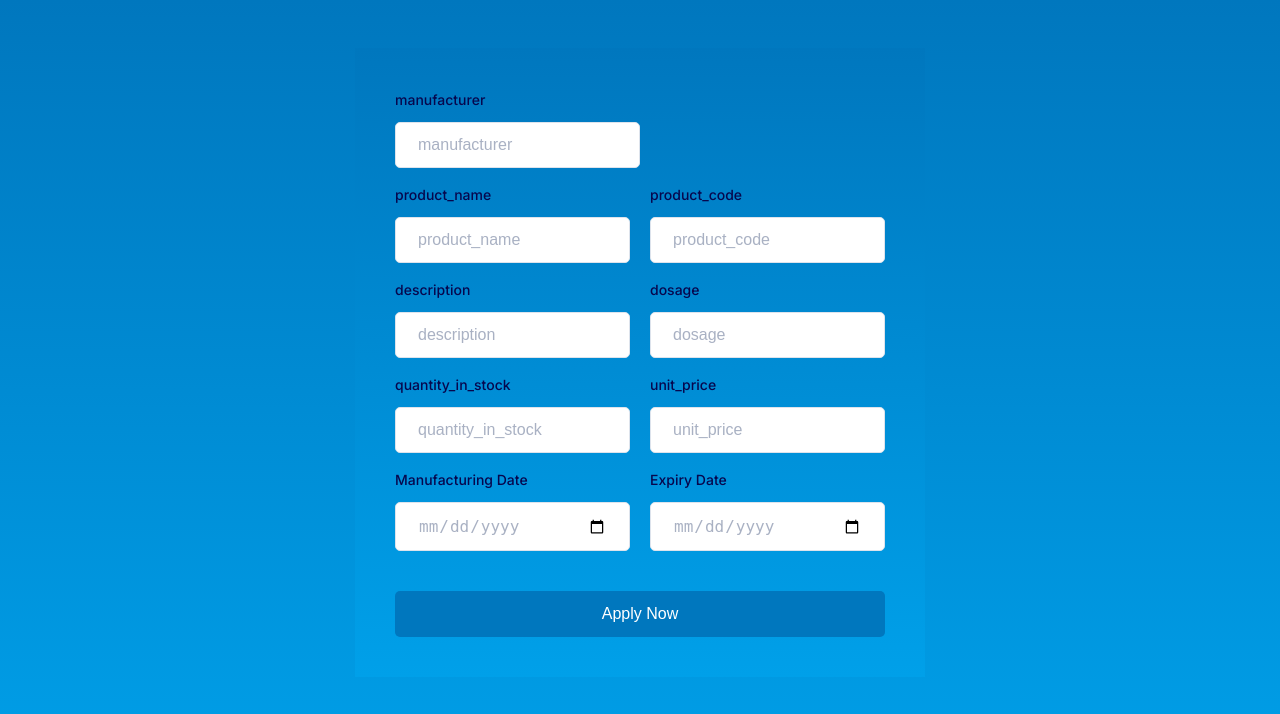
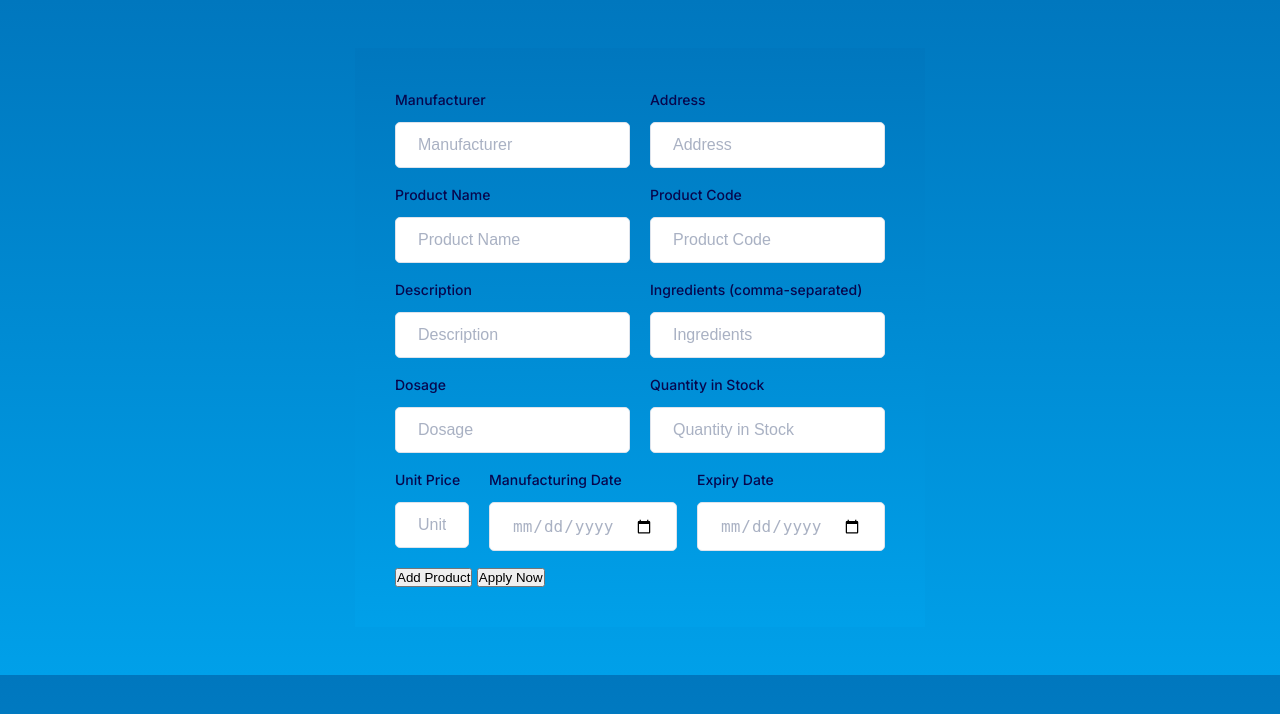
Before and after one commit to AfzalAliSolangi/Drug-Supply-Chain-using-Blockchain, a Django app: template templates/manufacturer.html in a window 1280 px wide. Shown: the top 714 px of the page. Run offline with Django 4.2, Linux system fonts and the light colour scheme; the template is opened without the code that fills it, so the values that code supplies are empty.

Commit message:
manufacturer.html modified to add multiple products for one manufacturer, In view commets are removed

```diff
--- a/templates/manufacturer.html
+++ b/templates/manufacturer.html
@@ -1,117 +1,135 @@
+<!DOCTYPE html>
+<html>
+<head>
+    <title>Product Information Form</title>
+    <style>
+        /* Your CSS styles here */
+    </style>
+    <script>
+        // Function to gather and format the product data as JSON
+        function collectProductData() {
+            const manufacturer = document.getElementById('manufacturer').value;
+            const address = document.getElementById('address').value;
+            const products = [];
+
+            const productSections = document.querySelectorAll('.product-section');
+            productSections.forEach((section) => {
+                const product = {
+                    product_name: section.querySelector('[name="PrdName"]').value,
+                    product_code: section.querySelector('[name="PrdCode"]').value,
+                    description: section.querySelector('[name="Desc"]').value,
+                    ingredients: section.querySelector('[name="Ingredients"]').value.split(',').map(ingredient => ingredient.trim()),
+                    dosage: section.querySelector('[name="dosage"]').value,
+                    quantity_in_stock: parseInt(section.querySelector('[name="instock"]').value),
+                    unit_price: parseFloat(section.querySelector('[name="PripU"]').value),
+                    manufacturing_date: section.querySelector('[name="mfgdate"]').value,
+                    expiry_date: section.querySelector('[name="expdate"]').value,
+                };
+                products.push(product);
+            });
+
+            const jsonData = {
+                manufacturer,
+                address,
+                products
+            };
+
+            // Output the JSON data to the console (you can send it to your server instead)
+            console.log(JSON.stringify(jsonData, null, 2));
+        }
+
+        // Function to add a new product input section
+function addProduct() {
+    const productSection = document.getElementById('product-section');
+    const productTemplate = document.getElementById('product-template');
+    const newProductSection = productTemplate.cloneNode(true);
+
+    // Reset the input values in the new product section
+    const inputElements = newProductSection.querySelectorAll('input');
+    inputElements.forEach((input) => {
+        input.value = '';
+    });
+
+    newProductSection.style.display = 'block';
+    productSection.appendChild(newProductSection);
+}
+
+        // Call the addProduct function to initially display the first product input section
+        addProduct();
+    </script>
+</head>
+<body>
     <div class="formbold-main-wrapper">
         <div class="formbold-form-wrapper">
-       <!-- <img src="your-image-here.jpg"> -->
             <form action="masup" method="POST">
                 {%csrf_token%}
                 <div class="formbold-input-flex">
                     <div>
-            <label for="manu" class="formbold-form-label"> manufacturer </label>
-            <input
-              type="text"
-              name="manu"
-              id="firstname"
-              placeholder="manufacturer"
-              class="formbold-form-input"
-            />
+                        <label for="manufacturer" class="formbold-form-label">Manufacturer</label>
+                        <input type="text" id="manufacturer" placeholder="Manufacturer" class="formbold-form-input"/>
+                    </div>
+                    <div>
+                        <label for="address" class="formbold-form-label">Address</label>
+                        <input type="text" id="address" placeholder="Address" class="formbold-form-input"/>
+                    </div>
+                </div>
+
+                <div id="product-section">
+                    <div id="product-template" class="product-section">
+                        <div class="formbold-input-flex">
+                            <div>
+                                <label for="PrdName" class="formbold-form-label">Product Name</label>
+                                <input type="text" name="PrdName" placeholder="Product Name" class="formbold-form-input"/>
+                            </div>
+                            <div>
+                                <label for="PrdCode" class="formbold-form-label">Product Code</label>
+                                <input type="text" name="PrdCode" placeholder="Product Code" class="formbold-form-input"/>
                             </div>
                         </div>
                         <div class="formbold-input-flex">
                             <div>
-            <label for="PrdName" class="formbold-form-label"> product_name </label>
-            <input
-              type="text"
-              name="PrdName"
-              id="firstname"
-              placeholder="product_name"
-              class="formbold-form-input"
-            />
+                                <label for="Desc" class="formbold-form-label">Description</label>
+                                <input type="text" name="Desc" placeholder="Description" class="formbold-form-input"/>
                             </div>
-
                             <div>
-            <label for="PrdCode" class="formbold-form-label"> product_code </label>
-            <input
-              type="text"
-              name="PrdCode"
-              id="lastname"
-              placeholder="product_code"
-              class="formbold-form-input"
-            />
+                                <label for="Ingredients" class="formbold-form-label">Ingredients (comma-separated)</label>
+                                <input type="text" name="Ingredients" placeholder="Ingredients" class="formbold-form-input"/>
                             </div>
                         </div>
                         <div class="formbold-input-flex">
                             <div>
-            <label for="Desc" class="formbold-form-label"> description </label>
-            <input
-              type="text"
-              name="Desc"
-              id="firstname"
-              placeholder="description"
-              class="formbold-form-input"
-            />
+                                <label for="dosage" class="formbold-form-label">Dosage</label>
+                                <input type="text" name="dosage" placeholder="Dosage" class="formbold-form-input"/>
                             </div>
-
                             <div>
-            <label for="dosage" class="formbold-form-label"> dosage </label>
-            <input
-              type="text"
-              name="dosage"
-              id="lastname"
-              placeholder="dosage"
-              class="formbold-form-input"
-            />
+                                <label for="instock" class="formbold-form-label">Quantity in Stock</label>
+                                <input type="text" name="instock" placeholder="Quantity in Stock" class="formbold-form-input"/>
                             </div>
                         </div>
                         <div class="formbold-input-flex">
                             <div>
-            <label for="instock" class="formbold-form-label"> quantity_in_stock </label>
-            <input
-              type="text"
-              name="instock"
-              id="firstname"
-              placeholder="quantity_in_stock"
-              class="formbold-form-input"
-            />
+                                <label for="PripU" class="formbold-form-label">Unit Price</label>
+                                <input type="text" name="PripU" placeholder="Unit Price" class="formbold-form-input"/>
                             </div>
-
                             <div>
-            <label for="PripU" class="formbold-form-label"> unit_price </label>
-            <input
-              type="text"
-              name="PripU"
-              id="lastname"
-              placeholder="unit_price"
-              class="formbold-form-input"
-            />
+                                <label for="mfgdate" class="formbold-form-label">Manufacturing Date</label>
+                                <input type="date" name="mfgdate" class="formbold-form-input"/>
+                            </div>
+                            <div>
+                                <label for="expdate" class="formbold-form-label">Expiry Date</label>
+                                <input type="date" name="expdate" class="formbold-form-input"/>
                             </div>
                         </div>
-        <div class="formbold-input-flex">
-          <div>
-            <label for="mfgdate" class="formbold-form-label"> Manufacturing Date </label>
-            <input
-              type="date"
-              name="mfgdate"
-              id="firstname"
-              placeholder="Manufacturing Date"
-              class="formbold-form-input"
-            />
-          </div>
-
-          <div>
-            <label for="expdate" class="formbold-form-label"> Expiry Date </label>
-            <input
-              type="date"
-              name="expdate"
-              id="lastname"
-              placeholder="Expiry Date"
-              class="formbold-form-input"
-            />
                     </div>
                 </div>
-
-        <button class="formbold-btn">Apply Now</button>
+                <button type="button" onclick="addProduct()">Add Product</button>
+                <button type="button" onclick="collectProductData()">Apply Now</button>
             </form>
         </div>
     </div>
+</body>
+</html>
+
   <style>
     @import url('https://fonts.googleapis.com/css2?family=Inter:wght@400;500;600;700&display=swap');
     * {
```
Also changed, not shown: drugs/views.py (+16 -31 lines). Lines whose indentation alone changed are shown as unchanged.
